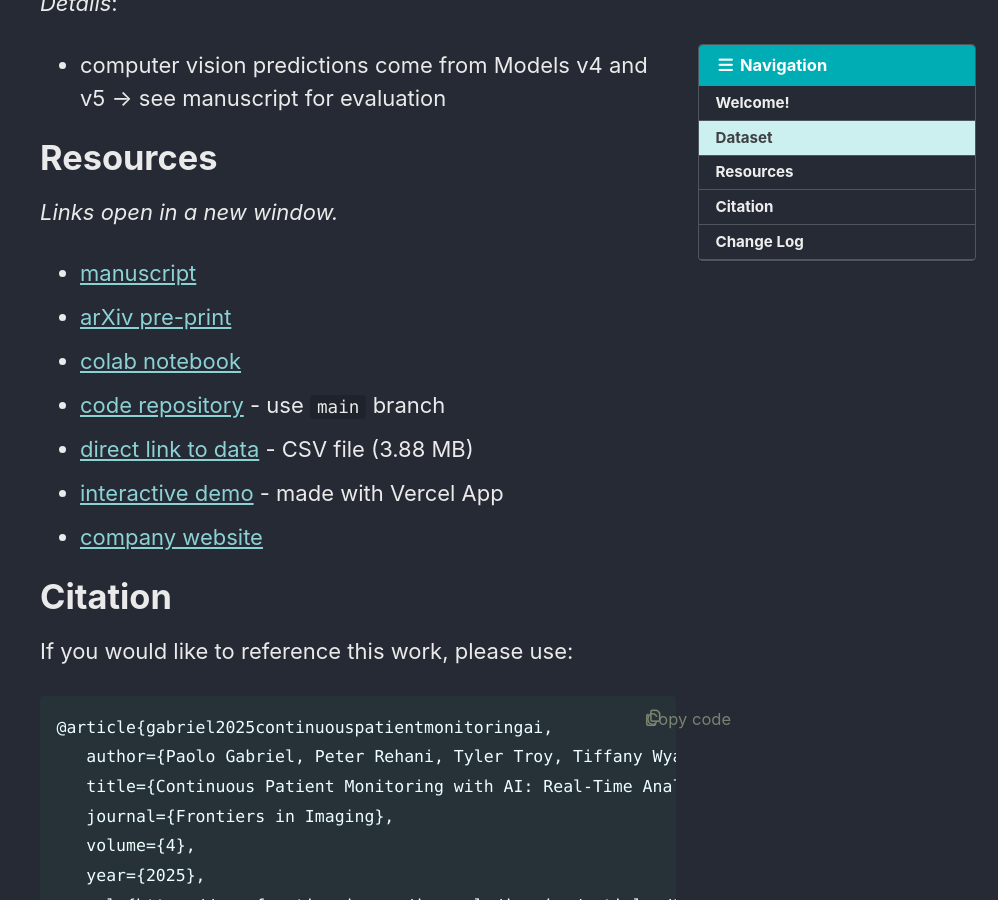
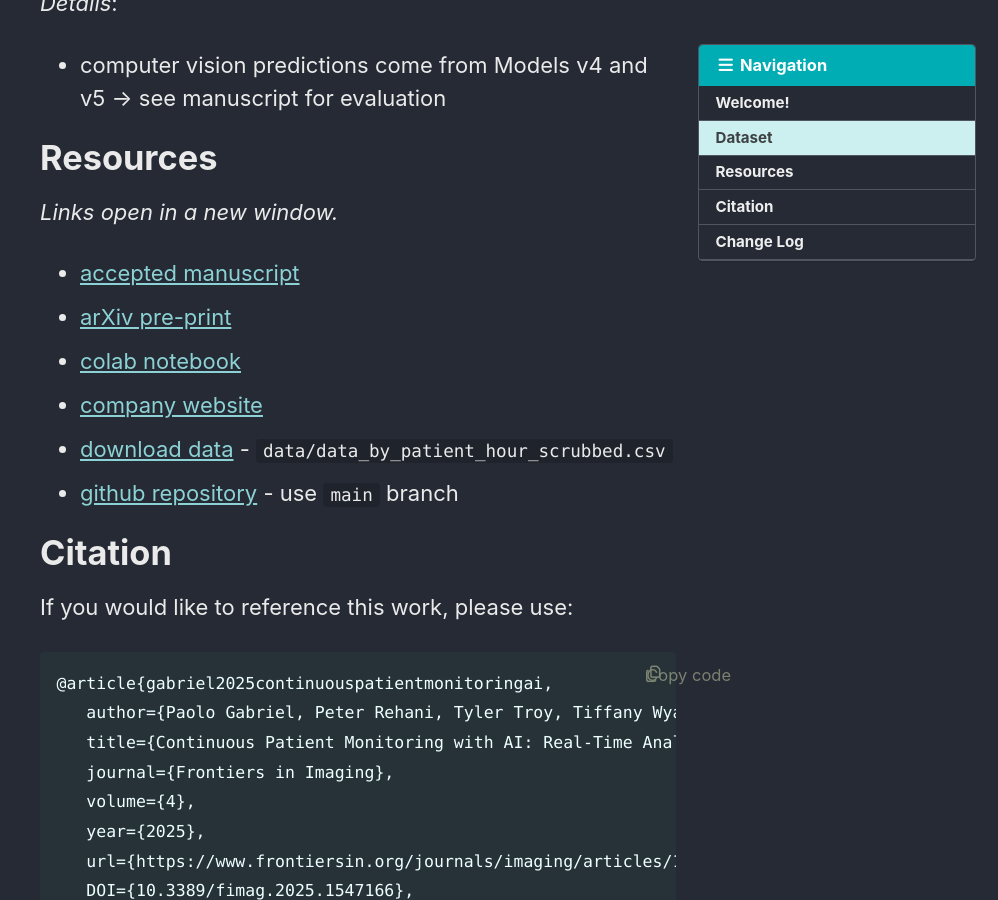
Before and after one commit to lookdeep/ai-norms-2024, a Jekyll site: the page built from index.md, in a window 1280 px wide and 900 px high, scrolled down 3208 px. Shown: the whole window, without its empty margins (282-1280 px from the left). Built offline with Jekyll 4.4.1, drawn with Linux system fonts in a browser that asks for light colours; cached includes are drawn as plain includes.

Commit message:
chg: alphabetize resources

```diff
--- a/index.md
+++ b/index.md
@@ -78,13 +78,12 @@ These trends provide hour-over-hour insight into various patient behaviors and r
 
 # Resources
 _Links open in a new window._
-* [manuscript](https://www.frontiersin.org/journals/imaging/articles/10.3389/fimag.2025.1547166/abstract)
+* [accepted manuscript](https://www.frontiersin.org/journals/imaging/articles/10.3389/fimag.2025.1547166/abstract)
 * [arXiv pre-print](https://arxiv.org/abs/2412.13152)
 * [colab notebook](https://colab.research.google.com/drive/1v0Egoyt5pBmTmb9iEV8RZFSzhym5XpU4?usp=sharing)
-* [code repository](https://github.com/lookdeep/ai-norms-2024) - use `main` branch
-* [direct link to data](https://raw.githubusercontent.com/lookdeep/ai-norms-2024/refs/heads/main/data/data_by_patient_hour_scrubbed.csv) - CSV file (3.88 MB)
-* [interactive demo](https://lookdeep.vercel.app/) - made with Vercel App
 * [company website](https://lookdeep.health/technology/)
+* [download data](https://raw.githubusercontent.com/lookdeep/ai-norms-2024/refs/heads/main/data/data_by_patient_hour_scrubbed.csv) - `data/data_by_patient_hour_scrubbed.csv`
+* [github repository](https://github.com/lookdeep/ai-norms-2024) - use `main` branch
 
 # Citation
 If you would like to reference this work, please use:
```
